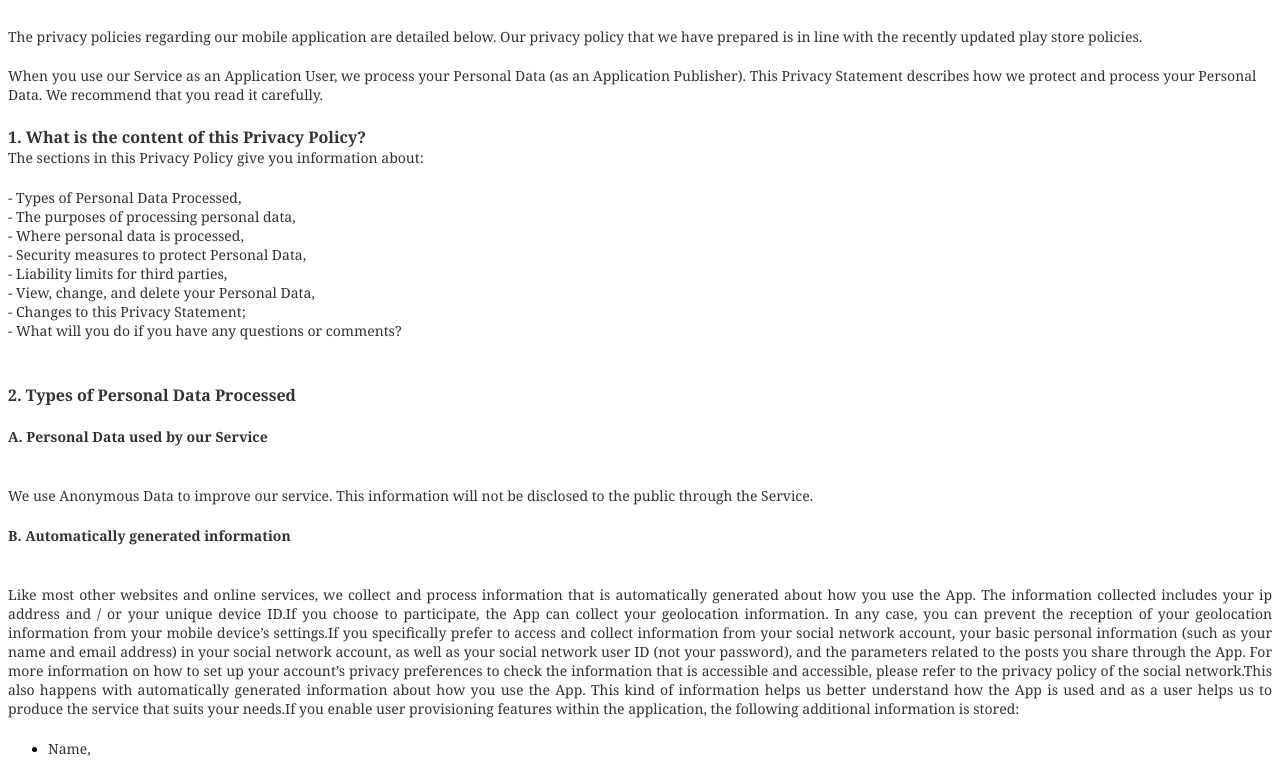
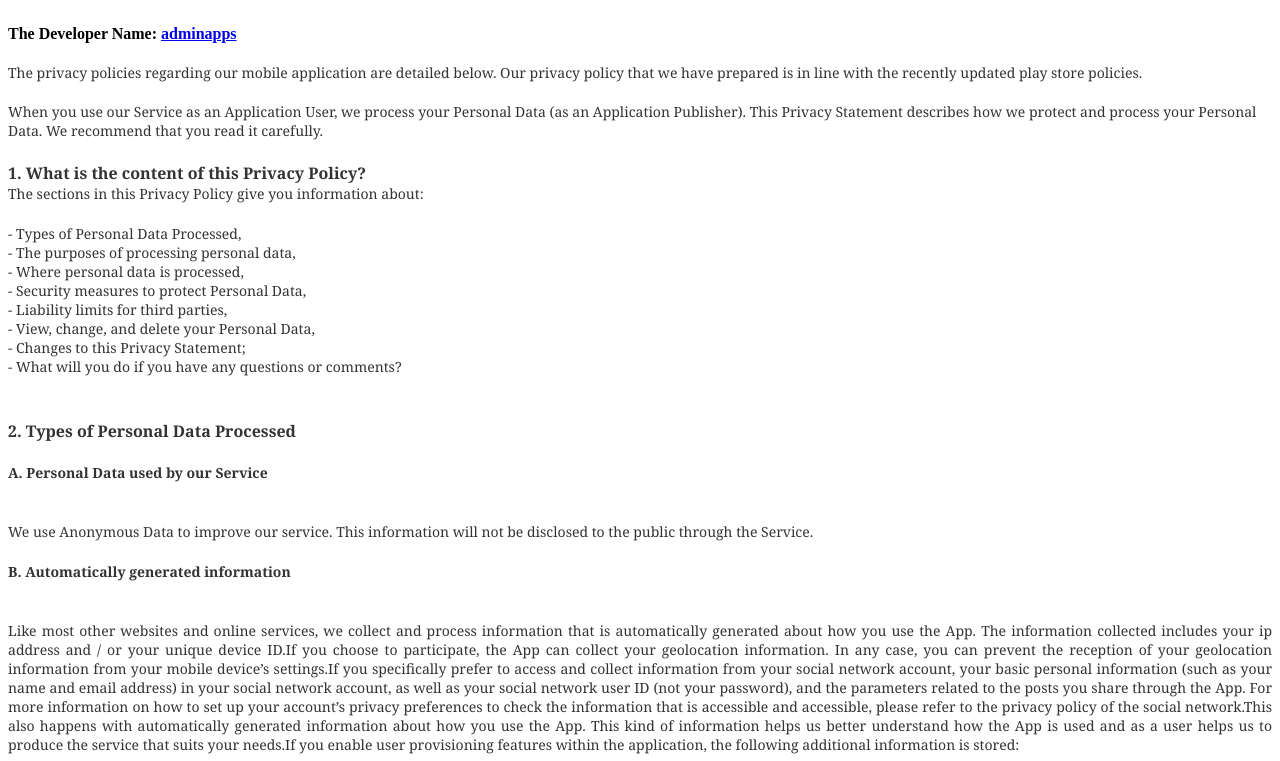
Before and after one commit to filysdev/filysdev.github.io, a plain HTML site: page privacy.html in a window 1280 px wide. Shown: the part 73-834 px from the top of the page. Drawn offline with Linux system fonts and the light colour scheme.

Commit message:
Update privacy.html

```diff
--- a/privacy.html
+++ b/privacy.html
@@ -9,6 +9,12 @@
         <br />
 
 <div style="text-align: justify;">
+
+    <strong>The Developer Name: <a href="https://play.google.com/store/apps/developer?id=adminapps" target="_blank">adminapps</a></strong>
+    </br>
+       </br>
+    </span>
+
 <span style="color: #333333; font-family: &quot;georgia&quot; , &quot;times new roman&quot; , serif;"><span style="font-size: 14px;">The privacy policies regarding our mobile application are detailed below. Our privacy policy that we have prepared is in line with the recently updated play store policies.&nbsp;</span></span><span style="background-color: white; color: #333333; font-family: &quot;georgia&quot; , &quot;times new roman&quot; , serif; font-size: 14px; text-align: justify;"></span></div>
 <span style="background-color: white; color: #333333; font-family: &quot;georgia&quot; , &quot;times new roman&quot; , serif; font-size: 14px; text-align: justify;"><br /></span><span style="background-color: white; color: #333333; font-family: &quot;helvetica neue light&quot; , , &quot;helvetica neue&quot; , &quot;helvetica&quot; , &quot;arial&quot; , sans-serif; font-size: 14px; text-align: justify;"></span><span style="background-color: white; color: #333333; font-family: &quot;helvetica neue light&quot; , , &quot;helvetica neue&quot; , &quot;helvetica&quot; , &quot;arial&quot; , sans-serif; font-size: 14px; text-align: justify;"><span style="font-family: &quot;georgia&quot; , &quot;times new roman&quot; , serif;">When you use our Service as an Application User, we process your Personal Data (as an Application Publisher). This Privacy Statement describes how we protect and process your Personal Data. We recommend that you read it carefully.</span></span><br />
 <span style="background-color: white; color: #333333; font-family: &quot;georgia&quot; , &quot;times new roman&quot; , serif; font-size: medium; text-align: justify;"><br /></span>
```
